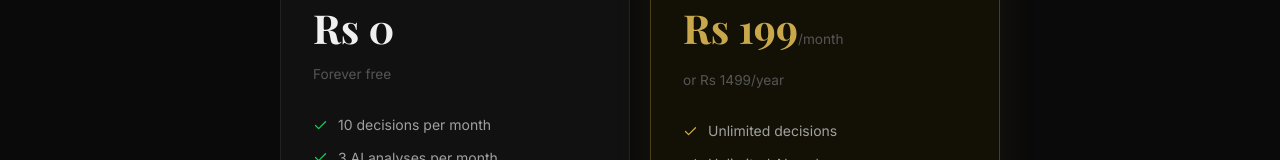
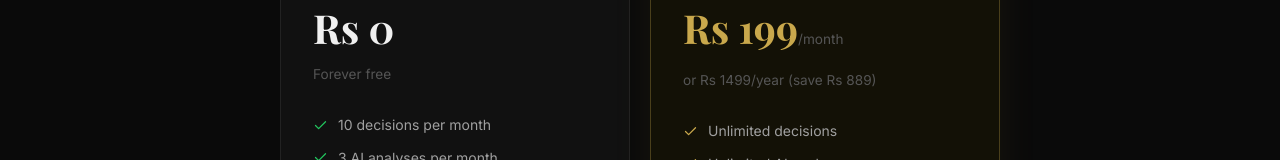
Before and after one commit to AdityaPatki77/LifeLedger, a React (Vite) app: page /pricing in a window 1280 px wide. Shown: the part 248-408 px from the top of the page. Built offline with nearby package versions, Linux system fonts and the light colour scheme; no server answers; a web font is replaced by a local one.

Commit message:
fix: update annual pricing label and savings calculation

```diff
--- a/src/pages/PricingPage.tsx
+++ b/src/pages/PricingPage.tsx
@@ -157,7 +157,7 @@ export function PricingPage() {
                             {discountActive && <span style={{ marginLeft: 8, color: 'var(--success)', fontSize: '0.8rem', fontWeight: 600 }}> (89% OFF)</span>}
                         </div>
                         <div style={{ color: 'var(--text-muted)', fontSize: '0.85rem' }}>
-                            or Rs {discountActive ? Math.round(1499 * 0.11) : 1499}/year
+                            or Rs {discountActive ? Math.round(1499 * 0.11) : 1499}/year (save Rs {discountActive ? Math.round(889 * 0.11) : 889})
                         </div>
                     </div>
                     <ul style={{ listStyle: 'none', marginBottom: 28 }}>
```
